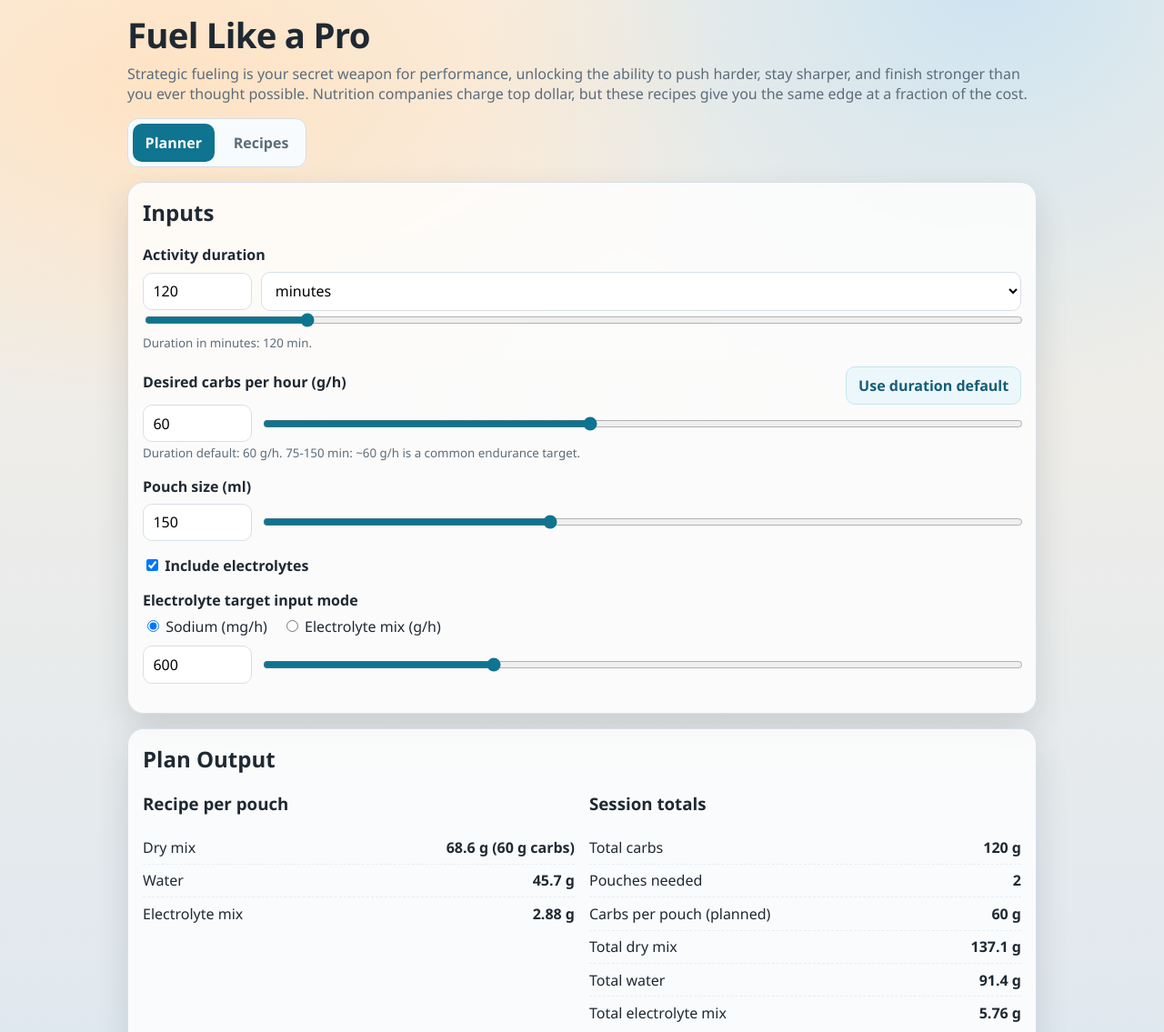
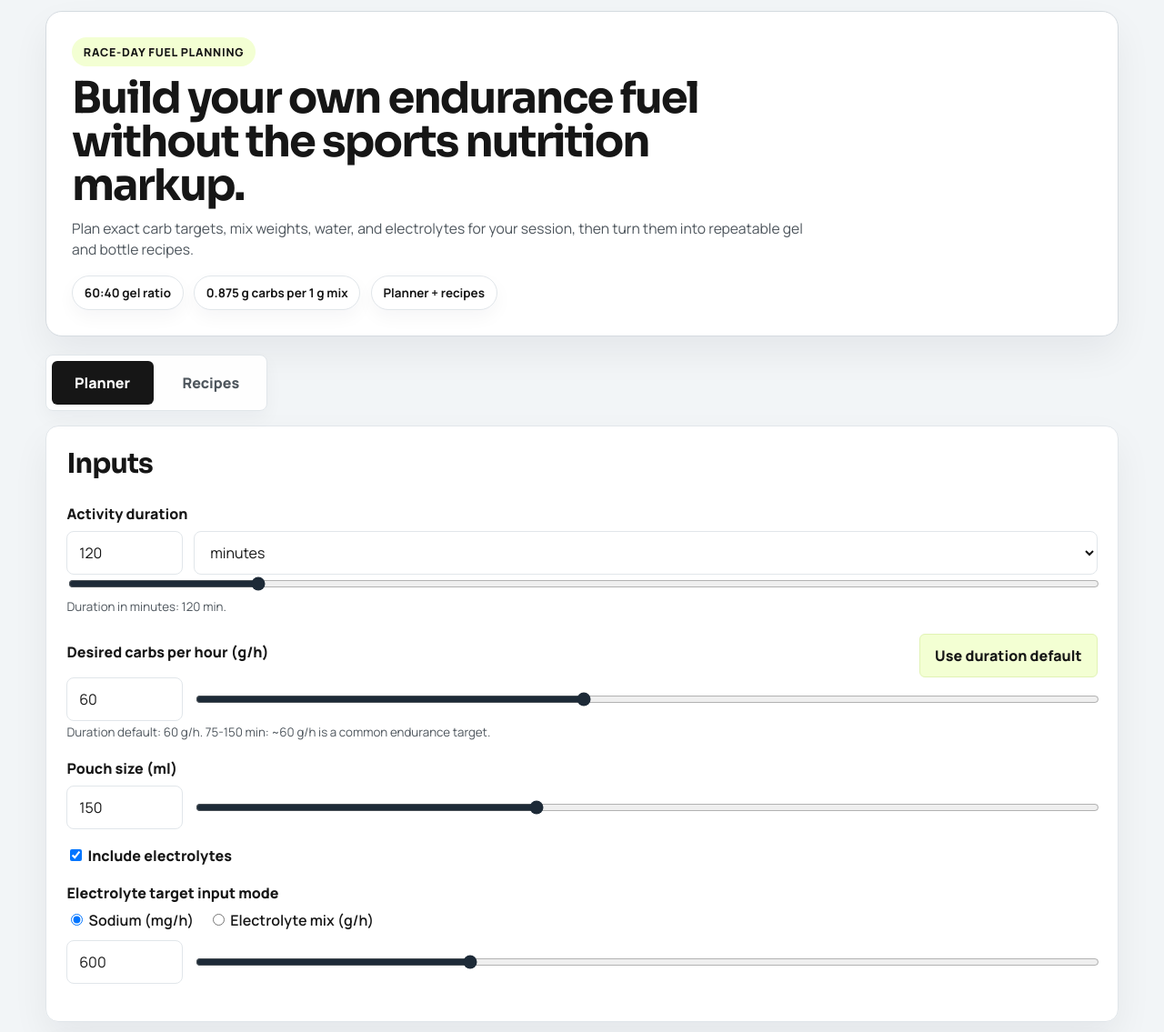
Before and after one commit to alxdw/alxdw.github.io, a plain HTML site: page fuel/index.html in a window 1280 px wide. Shown: the part 20-1155 px from the top of the page at 91% size. Drawn offline with Linux system fonts and the light colour scheme; no server answers.

Commit message:
Refresh fuel page design and add analytics

```diff
--- a/fuel/index.html
+++ b/fuel/index.html
@@ -4,18 +4,34 @@
     <meta charset="UTF-8" />
     <meta name="viewport" content="width=device-width, initial-scale=1.0" />
     <title>Endurance Fuelling 101</title>
+    <meta
+      name="cf-web-analytics-token"
+      content="858161975e514aaea03df566cbf2ab44"
+    />
+    <link rel="preconnect" href="https://fonts.googleapis.com" />
+    <link rel="preconnect" href="https://fonts.gstatic.com" crossorigin />
+    <link
+      href="https://fonts.googleapis.com/css2?family=Manrope:wght@400;500;600;700;800&family=Sora:wght@600;700;800&display=swap"
+      rel="stylesheet"
+    />
     <link rel="stylesheet" href="styles.css" />
   </head>
   <body>
     <main class="app">
       <header class="hero">
-        <h1>Fuel Like a Pro</h1>
-        <p>
-          Strategic fueling is your secret weapon for performance, unlocking the
-          ability to push harder, stay sharper, and finish stronger than you
-          ever thought possible. Nutrition companies charge top dollar, but
-          these recipes give you the same edge at a fraction of the cost.
-        </p>
+        <div class="hero-copy">
+          <span class="hero-kicker">Race-day fuel planning</span>
+          <h1>Build your own endurance fuel without the sports nutrition markup.</h1>
+          <p>
+            Plan exact carb targets, mix weights, water, and electrolytes for
+            your session, then turn them into repeatable gel and bottle recipes.
+          </p>
+          <div class="hero-pills" aria-label="Core product points">
+            <span>60:40 gel ratio</span>
+            <span>0.875 g carbs per 1 g mix</span>
+            <span>Planner + recipes</span>
+          </div>
+        </div>
       </header>
 
       <nav class="tabs" aria-label="App sections">
@@ -424,5 +440,22 @@
     </footer>
 
     <script src="script.js"></script>
+    <script>
+      (() => {
+        const token = document
+          .querySelector('meta[name="cf-web-analytics-token"]')
+          ?.content.trim();
+
+        if (!token) {
+          return;
+        }
+
+        const beacon = document.createElement("script");
+        beacon.defer = true;
+        beacon.src = "https://static.cloudflareinsights.com/beacon.min.js";
+        beacon.setAttribute("data-cf-beacon", JSON.stringify({ token }));
+        document.body.appendChild(beacon);
+      })();
+    </script>
   </body>
 </html>
--- a/fuel/styles.css
+++ b/fuel/styles.css
@@ -1,110 +1,198 @@
 :root {
-  --bg-1: #f7efe3;
-  --bg-2: #dbe7f3;
-  --card: #ffffffcc;
-  --ink: #1f2933;
-  --muted: #5c6c7a;
-  --accent: #0e7490;
-  --accent-strong: #155e75;
-  --warn-bg: #fff4e5;
-  --warn-border: #f59e0b;
-  --border: #d7dfe6;
-  --shadow: 0 16px 36px rgba(31, 41, 51, 0.14);
+  --page: #f2f5f7;
+  --surface: #ffffff;
+  --surface-strong: #ffffff;
+  --surface-muted: #edf1f4;
+  --ink: #161616;
+  --muted: #4e565d;
+  --border: #e1e6ea;
+  --border-strong: #d5dbe0;
+  --accent: #d8ff72;
+  --accent-ink: #161616;
+  --accent-soft: #f3ffd3;
+  --link: #161616;
+  --warn-bg: #fff2db;
+  --warn-border: #f0ae39;
+  --shadow: 0 18px 40px rgba(17, 24, 39, 0.06);
+  --shadow-soft: 0 8px 20px rgba(17, 24, 39, 0.04);
+  --radius-xl: 18px;
+  --radius-lg: 14px;
+  --radius-md: 10px;
+  --radius-sm: 8px;
 }
 
 * {
   box-sizing: border-box;
 }
 
+html {
+  background: var(--page);
+}
+
 body {
   margin: 0;
   min-height: 100vh;
-  font-family: "Space Grotesk", "Avenir Next", "Segoe UI", sans-serif;
+  font-family: "Manrope", "Avenir Next", "Segoe UI", sans-serif;
   color: var(--ink);
-  background:
-    radial-gradient(1000px 600px at 15% 8%, #ffe3c4 0%, transparent 60%),
-    radial-gradient(1100px 900px at 85% 0%, #cde4f2 0%, transparent 52%),
-    linear-gradient(180deg, var(--bg-1), var(--bg-2));
+  background: var(--page);
+}
+
+a {
+  color: inherit;
 }
 
 .app {
-  width: min(1000px, 100% - 2rem);
-  margin: 2rem auto 3rem;
+  width: min(1180px, 100% - 2rem);
+  margin: 0 auto;
+  padding: 2rem 0 3rem;
 }
 
 .hero {
-  margin-bottom: 1rem;
+  display: block;
+  margin-bottom: 1.25rem;
+}
+
+.hero-copy {
+  border-radius: var(--radius-xl);
+  border: 1px solid var(--border-strong);
+  background: var(--surface);
+  box-shadow: var(--shadow);
+}
+
+.hero-copy {
+  padding: clamp(1.15rem, 1rem + 1vw, 1.75rem);
+}
+
+.hero-kicker {
+  display: inline-flex;
+  align-items: center;
+  min-height: 2rem;
+  padding: 0.35rem 0.8rem;
+  border-radius: 999px;
+  background: var(--accent-soft);
+  color: var(--accent-ink);
+  font-size: 0.78rem;
+  font-weight: 800;
+  letter-spacing: 0.06em;
+  text-transform: uppercase;
 }
 
 .hero h1 {
-  margin: 0 0 0.4rem;
-  letter-spacing: -0.02em;
-  font-size: clamp(1.7rem, 1.4rem + 1.6vw, 2.4rem);
+  margin: 0.75rem 0 0.7rem;
+  max-width: 22ch;
+  font-family: "Sora", "Manrope", sans-serif;
+  font-size: clamp(2rem, 1.55rem + 1.8vw, 3.1rem);
+  line-height: 1;
+  letter-spacing: -0.04em;
 }
 
 .hero p {
   margin: 0;
+  max-width: 52rem;
   color: var(--muted);
+  font-size: 0.98rem;
+  line-height: 1.5;
 }
 
-.card {
-  background: var(--card);
+.hero-pills {
+  display: flex;
+  flex-wrap: wrap;
+  gap: 0.7rem;
+  margin-top: 1rem;
+}
+
+.hero-pills span {
+  padding: 0.58rem 0.8rem;
   border: 1px solid var(--border);
-  border-radius: 18px;
-  box-shadow: var(--shadow);
-  backdrop-filter: blur(6px);
-  padding: 1rem;
-  margin-top: 1rem;
+  border-radius: 999px;
+  background: var(--surface-strong);
+  font-size: 0.84rem;
+  font-weight: 700;
+  box-shadow: var(--shadow-soft);
 }
 
 .tabs {
   display: inline-flex;
   gap: 0.45rem;
-  background: #f8fbfd;
+  padding: 0.35rem;
   border: 1px solid var(--border);
-  border-radius: 12px;
-  padding: 0.3rem;
+  border-radius: var(--radius-sm);
+  background: rgba(255, 255, 255, 0.92);
+  box-shadow: var(--shadow-soft);
 }
 
 .tab {
+  min-width: 112px;
+  border: 0;
+  border-radius: 6px;
+  padding: 0.8rem 1.2rem;
   background: transparent;
   color: var(--muted);
-  border: 1px solid transparent;
+  font: inherit;
+  font-weight: 800;
+  cursor: pointer;
+  transition:
+    background-color 150ms ease,
+    color 150ms ease,
+    transform 150ms ease;
 }
 
 .tab:hover {
-  background: #eaf5f9;
-  color: var(--accent-strong);
+  color: var(--ink);
+  background: var(--surface-muted);
 }
 
 .tab.is-active {
-  background: var(--accent);
-  color: #fff;
+  background: var(--ink);
+  color: white;
 }
 
 .tab-panel {
-  margin-top: 0.8rem;
+  margin-top: 1rem;
+}
+
+.card {
+  margin-top: 1rem;
+  padding: 1.4rem;
+  border: 1px solid var(--border);
+  border-radius: var(--radius-lg);
+  background: rgba(255, 255, 255, 0.98);
+  box-shadow: var(--shadow);
+}
+
+.inputs {
+  background: rgba(255, 255, 255, 0.98);
 }
 
 h2,
 h3 {
   margin-top: 0;
+  font-family: "Sora", "Manrope", sans-serif;
+  letter-spacing: -0.03em;
+}
+
+h2 {
+  font-size: clamp(1.55rem, 1.4rem + 0.6vw, 2rem);
+}
+
+h3 {
+  font-size: 1.35rem;
 }
 
 .field-group {
-  margin-bottom: 1rem;
+  margin-bottom: 1.15rem;
 }
 
 .field-group label {
   display: block;
-  font-weight: 650;
-  margin-bottom: 0.45rem;
+  margin-bottom: 0.5rem;
+  font-weight: 800;
 }
 
 .inline-inputs {
   display: grid;
-  gap: 0.65rem;
-  grid-template-columns: 120px 1fr;
+  gap: 0.75rem;
+  grid-template-columns: 128px 1fr;
   align-items: center;
 }
 
@@ -117,20 +205,31 @@ button {
 input[type="number"],
 select {
   width: 100%;
-  padding: 0.55rem 0.65rem;
-  border-radius: 10px;
+  min-height: 3rem;
+  padding: 0.7rem 0.8rem;
   border: 1px solid var(--border);
+  border-radius: var(--radius-sm);
   background: #fff;
+  color: var(--ink);
+  box-shadow: inset 0 1px 0 rgba(255, 255, 255, 0.7);
+}
+
+input[type="number"]:focus,
+select:focus,
+button:focus {
+  outline: 2px solid rgba(183, 255, 100, 0.7);
+  outline-offset: 2px;
 }
 
 input[type="range"] {
-  accent-color: var(--accent);
   width: 100%;
+  accent-color: #1d2a37;
 }
 
 small,
 .fineprint {
   color: var(--muted);
+  line-height: 1.5;
 }
 
 .label-row,
@@ -142,47 +241,51 @@ small,
 }
 
 button {
+  min-height: 3rem;
   border: 0;
-  border-radius: 10px;
-  padding: 0.55rem 0.8rem;
-  background: var(--accent);
-  color: #fff;
-  font-weight: 650;
+  border-radius: 6px;
+  padding: 0.7rem 1rem;
+  background: var(--ink);
+  color: white;
+  font-weight: 800;
   cursor: pointer;
+  transition:
+    transform 150ms ease,
+    background-color 150ms ease;
 }
 
 button:hover {
-  background: var(--accent-strong);
+  transform: translateY(-1px);
 }
 
 button.ghost {
-  background: #ecf7fb;
-  color: var(--accent-strong);
-  border: 1px solid #c4e6ef;
+  background: var(--accent-soft);
+  color: var(--accent-ink);
+  border: 1px solid #e1f3b4;
 }
 
 .toggle-row {
   display: inline-flex;
   align-items: center;
   gap: 0.55rem;
-  font-weight: 650;
+  font-weight: 800;
 }
 
 .radio-row {
   display: flex;
   flex-wrap: wrap;
   gap: 1rem;
-  margin-bottom: 0.6rem;
+  margin-bottom: 0.7rem;
 }
 
 .radio-row label {
-  font-weight: 500;
   margin: 0;
+  font-weight: 600;
 }
 
 .grid {
   display: grid;
-  grid-template-columns: repeat(auto-fit, minmax(280px, 1fr));
+  grid-template-columns: repeat(auto-fit, minmax(320px, 1fr));
   gap: 1rem;
 }
 
@@ -192,61 +295,75 @@ ul {
   list-style: none;
 }
 
+.outputs article {
+  padding: 1rem;
+  border: 1px solid var(--border);
+  border-radius: var(--radius-md);
+  background: var(--surface-strong);
+}
+
 .outputs li {
   display: flex;
   justify-content: space-between;
-  gap: 0.5rem;
-  padding: 0.42rem 0;
-  border-bottom: 1px dashed #e7edf2;
+  align-items: baseline;
+  gap: 1rem;
+  padding: 0.7rem 0;
+  border-bottom: 1px solid var(--border);
 }
 
 .outputs li:last-child {
   border-bottom: 0;
 }
 
-.formula-block {
-  margin-top: 1rem;
+.outputs li span {
+  color: var(--muted);
 }
 
-.formula-block li {
-  margin-bottom: 0.4rem;
+.outputs strong {
+  text-align: right;
+  font-size: 1rem;
 }
 
 code {
-  background: #eef4f9;
-  padding: 0.14rem 0.3rem;
+  padding: 0.15rem 0.35rem;
   border-radius: 6px;
+  background: #eef2e6;
   font-size: 0.92em;
 }
 
 .warning {
-  padding: 0.72rem 0.86rem;
-  border-radius: 10px;
+  margin: 0.7rem 0 1rem;
+  padding: 0.85rem 1rem;
   border: 1px solid var(--warn-border);
+  border-radius: var(--radius-sm);
   background: var(--warn-bg);
-  margin: 0.7rem 0 1rem;
 }
 
 .assumptions {
   margin-top: 1rem;
+  padding: 1.2rem;
+  border: 1px solid var(--border);
+  border-radius: var(--radius-md);
+  background: var(--surface-muted);
 }
 
 .recipe-grid {
-  margin-top: 0.6rem;
   display: grid;
-  grid-template-columns: repeat(auto-fit, minmax(240px, 1fr));
-  gap: 0.8rem;
+  grid-template-columns: repeat(auto-fit, minmax(260px, 1fr));
+  gap: 1rem;
+  margin-top: 0.8rem;
 }
 
 .recipe-card {
+  padding: 1rem;
   border: 1px solid var(--border);
-  border-radius: 12px;
-  padding: 0.75rem;
-  background: #fff;
+  border-radius: var(--radius-md);
+  background: var(--surface-strong);
+  box-shadow: var(--shadow-soft);
 }
 
 .recipe-card h3 {
-  margin-bottom: 0.25rem;
+  margin-bottom: 0.35rem;
 }
 
 .recipe-card p {
@@ -255,35 +372,36 @@ code {
 
 .affiliate-subheader {
   display: block;
-  margin-top: 0.25rem;
-  font-size: 0.62rem;
-  letter-spacing: 0.01em;
+  margin-top: 0.3rem;
+  font-size: 0.7rem;
+  letter-spacing: 0.03em;
+  text-transform: uppercase;
 }
 
 .method-guide {
-  margin: 1rem 0 1.1rem;
-  padding: 0.9rem 1rem;
-  border: 1px dashed var(--border);
-  border-radius: 12px;
-  background: #ffffffb0;
+  margin: 1rem 0 1.2rem;
+  padding: 1.1rem 1.15rem;
+  border: 1px solid var(--border);
+  border-radius: var(--radius-md);
+  background: var(--surface-muted);
 }
 
 .method-guide h3 {
-  margin: 0 0 0.35rem;
+  margin: 0 0 0.45rem;
 }
 
 .method-guide h4 {
-  margin: 0.75rem 0 0.35rem;
+  margin: 0.95rem 0 0.4rem;
 }
 
 .method-guide p {
-  margin: 0.35rem 0 0.55rem;
+  margin: 0.35rem 0 0.6rem;
 }
 
 .method-guide ul,
 .method-guide ol {
-  margin: 0.2rem 0 0.65rem;
-  padding-left: 1.2rem;
+  margin: 0.2rem 0 0.75rem;
+  padding-left: 1.25rem;
 }
 
 .method-guide ul {
@@ -300,27 +418,40 @@ code {
 }
 
 .method-guide li {
-  margin-bottom: 0.35rem;
+  margin-bottom: 0.38rem;
 }
 
-.ingredient-list li {
+.ingredient-list li,
+.gear-links li {
   display: flex;
   justify-content: space-between;
-  gap: 0.5rem;
-  padding: 0.32rem 0;
-  border-bottom: 1px dashed #e7edf2;
+  gap: 0.8rem;
+  padding: 0.42rem 0;
+  border-bottom: 1px solid var(--border);
+}
+
+.ingredient-list li:last-child,
+.gear-links li:last-child {
+  border-bottom: 0;
+}
+
+.ingredient-link,
+.gear-links a,
+.app-footer a {
+  color: var(--link);
+  text-decoration: none;
 }
 
 .ingredient-link {
-  color: var(--ink);
   text-decoration-line: underline;
   text-decoration-style: dotted;
   text-underline-offset: 0.22rem;
-  text-decoration-thickness: 0.08rem;
 }
 
-.ingredient-link:hover {
-  color: var(--accent-strong);
+.ingredient-link:hover,
+.gear-links a:hover,
+.app-footer a:hover {
+  text-decoration: underline;
 }
 
 .ingredient-amount {
@@ -336,13 +467,13 @@ code {
 }
 
 .recipe-affiliate-footnote {
-  margin: 0.2rem 0 0.5rem;
-  font-size: 0.72rem;
+  margin: 0.2rem 0 0.6rem;
+  font-size: 0.74rem;
   color: var(--muted);
 }
 
-.ingredient-list li:last-child {
-  border-bottom: 0;
+.gear-card {
+  background: rgba(255, 255, 255, 0.98);
 }
 
 .gear-card h3 {
@@ -350,26 +481,7 @@ code {
 }
 
 .gear-links {
-  margin-top: 0.6rem;
-}
-
-.gear-links li {
-  padding: 0.45rem 0;
-  border-bottom: 1px dashed #e7edf2;
-}
-
-.gear-links li:last-child {
-  border-bottom: 0;
-}
-
-.gear-links a {
-  color: var(--accent-strong);
-  text-decoration: none;
-  font-weight: 600;
-}
-
-.gear-links a:hover {
-  text-decoration: underline;
+  margin-top: 0.7rem;
 }
 
 .hidden {
@@ -377,30 +489,37 @@ code {
 }
 
 .app-footer {
+  width: min(1180px, 100% - 2rem);
+  margin: 0 auto 2rem;
+  padding: 0 0 1rem;
+  color: var(--muted);
   text-align: center;
-  margin: 0.4rem 0 1.5rem;
 }
 
 .app-footer p {
   margin: 0 0 0.2rem;
   font-size: 0.82rem;
-  color: var(--muted);
 }
 
 .app-footer a {
-  font-size: 0.78rem;
-  color: var(--muted);
-  text-decoration: none;
+  font-size: 0.8rem;
 }
 
-.app-footer a:hover {
-  text-decoration: underline;
+@media (max-width: 920px) {
+  .hero h1 {
+    max-width: none;
+  }
 }
 
 @media (max-width: 640px) {
   .app {
-    width: min(1000px, 100% - 1rem);
-    margin: 1rem auto 2rem;
+    width: min(1180px, 100% - 1rem);
+    padding-top: 1rem;
+  }
+
+  .hero-copy,
+  .card {
+    padding: 1rem;
   }
 
   .inline-inputs {
@@ -409,7 +528,28 @@ code {
 
   .label-row,
   .section-head {
+    flex-direction: column;
     align-items: flex-start;
+  }
+
+  .outputs li,
+  .ingredient-list li,
+  .gear-links li {
     flex-direction: column;
+    align-items: flex-start;
+  }
+
+  .outputs strong,
+  .ingredient-amount {
+    text-align: left;
+    align-items: flex-start;
+  }
+
+  .tabs {
+    width: 100%;
+  }
+
+  .tab {
+    flex: 1;
   }
 }
```
